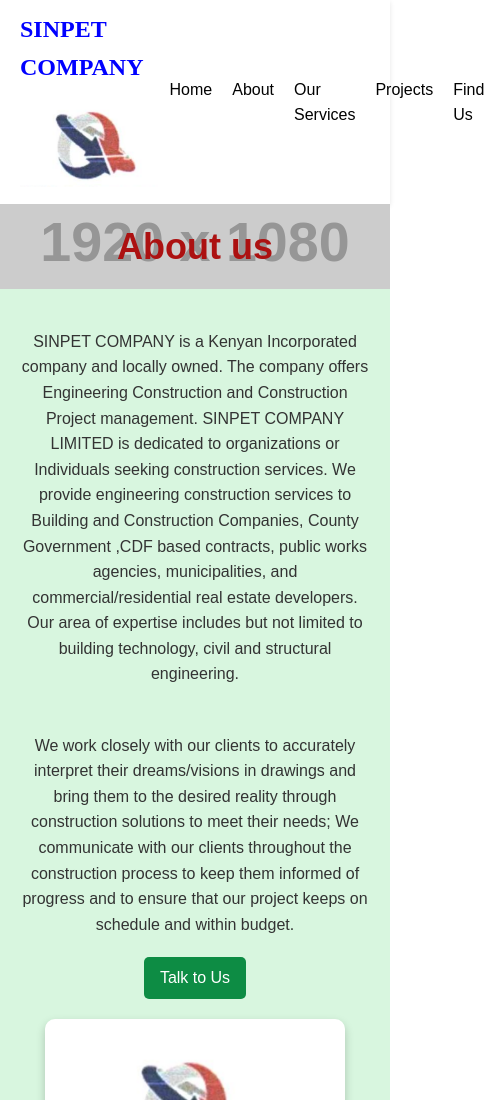
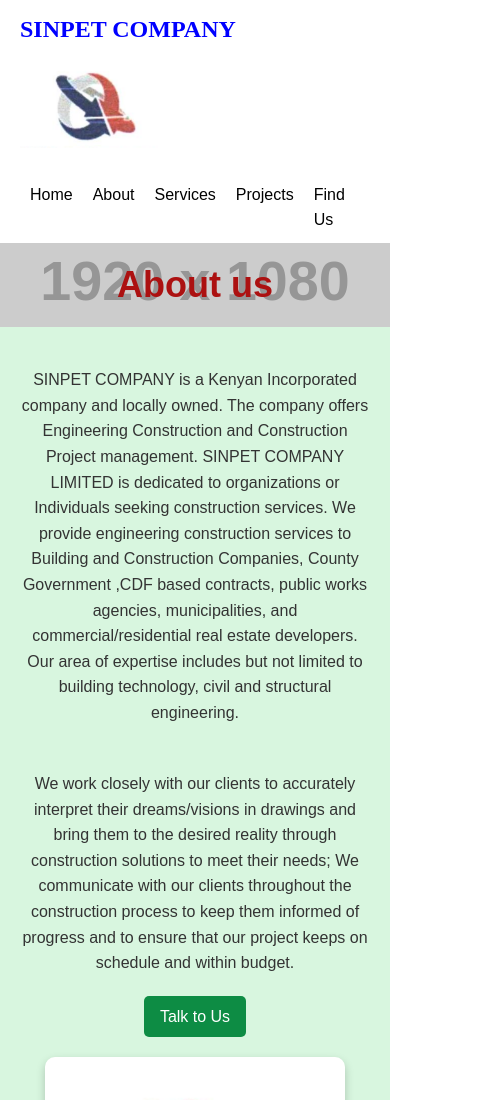
Before and after one commit to Jay-long2/SINPET-LIMITED, a plain HTML site: page About.html in a window 390 px wide. Shown: the top 1100 px of the page, 494 px wide, since content can reach past the window. Drawn offline with Linux system fonts and the light colour scheme; placeholder pictures from the web are drawn by us.

Commit message:
modified the pages to be responsive

```diff
--- a/About.html
+++ b/About.html
@@ -13,11 +13,12 @@
                 <h1 style="color: blue;font-family: Lobster;">SINPET COMPANY</h1>
                 <img style="height: 100px;width: auto;" src="assets/company_logo.png" alt="logo">
             </div>
+            <br>
             <nav>
                 <ul>
                     <li><a href="Homepage.html">Home</a></li>
                     <li><a href="About.html">About</a></li>
-                    <li><a href="Services.html">Our Services</a></li>
+                    <li><a href="Services.html">Services</a></li>
                     <li><a href="projects.html">Projects</a></li>
                     <li><a href="contact.html">Find Us</a></li>
                 </ul>
--- a/about.css
+++ b/about.css
@@ -13,7 +13,7 @@ body {
 
 /* Navbar */
 .navbar {
-    display: flex;
+    display: -ms-inline-flexbox;
     justify-content: space-between;
     align-items: center;
     background-color: #fff;
```
Also changed, not shown: Homepage.html (+2 -5 lines), contact.html (+1 -1 lines).
